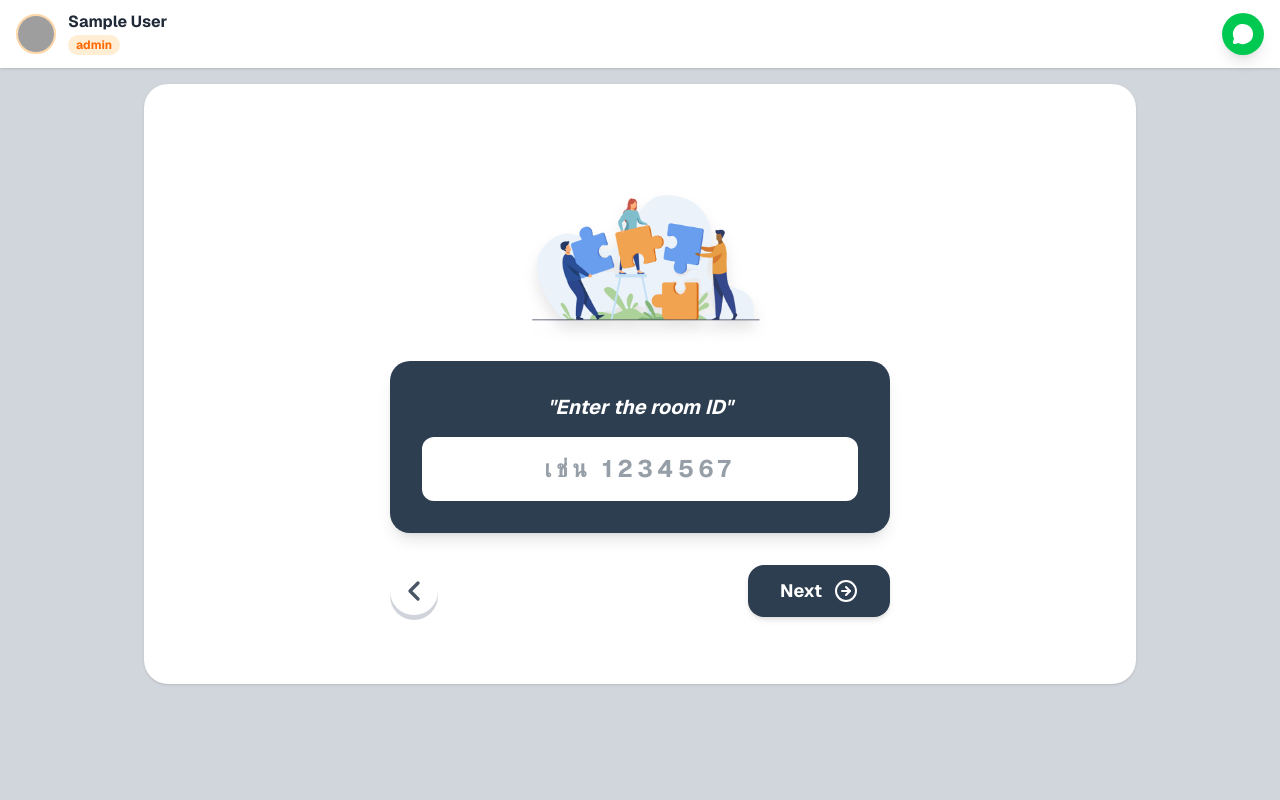
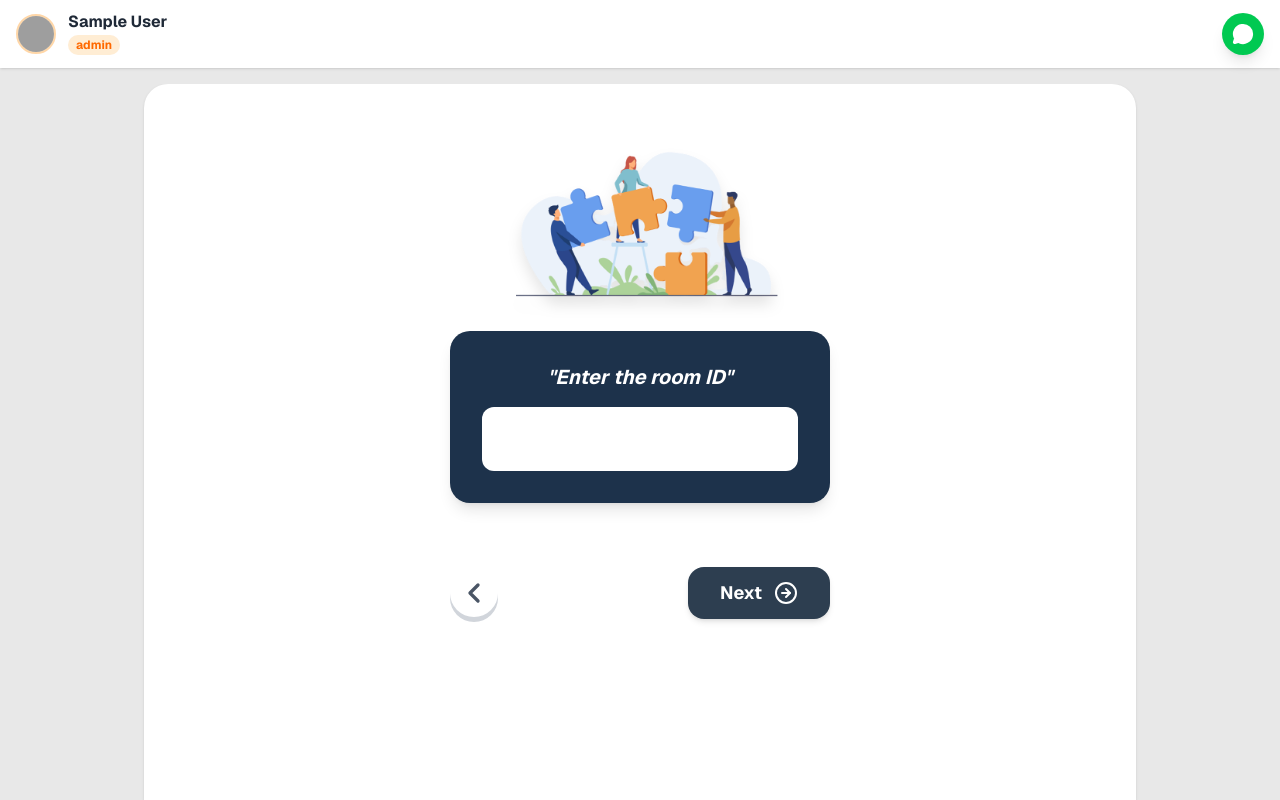
Before and after one commit to Oatto319/FinalProject, a Next.js app: page /join/roomid in a window 1280 px wide. Built offline with nearby package versions, Linux system fonts and the light colour scheme; sample sign-in values are in the browser's storage; grey boxes are pictures that could not be loaded.

Commit message:
fix join page

```diff
--- a/app/join/roomid/page.tsx
+++ b/app/join/roomid/page.tsx
@@ -28,23 +28,23 @@ export default function EnterRoomIdPage() {
   };
 
   return (
-    <div className="min-h-screen bg-gray-300 font-sans flex flex-col items-center">
+    <div className="h-screen bg-[#E8E8E8] font-sans flex flex-col overflow-hidden">
       <Navbar />
-      <main className="w-full max-w-5xl mt-4 px-4 pb-12">
-        <div className="bg-white rounded-[24px] p-8 md:p-12 shadow-sm flex flex-col items-center min-h-[600px] relative">
-          <div className="w-full flex justify-center -mt-20 mb-6 relative z-10">
-            <img src="/img/team.png" alt="Team Illustration" className="w-full max-w-[400px] h-auto object-contain drop-shadow-xl"
+      <main className="flex-1 flex flex-col w-full max-w-5xl mx-auto mt-4 px-4 overflow-hidden">
+        <div className="bg-white rounded-[24px] rounded-bl-none rounded-br-none p-8 md:p-12 shadow-sm flex flex-col items-center flex-1 relative">
+          <div className="w-full flex justify-center -mt-36 mb-4 relative z-10">
+            <img src="/img/team.png" alt="Team Illustration" className="w-full max-w-[460px] h-auto object-contain drop-shadow-xl"
               onError={(e) => { e.currentTarget.src = 'https://img.freepik.com/free-vector/team-holding-jigsaw-puzzle-pieces_74855-6962.jpg'; }} />
           </div>
-          <div className="w-full max-w-[500px] bg-[#2D3E50] rounded-[20px] p-8 flex flex-col items-center gap-4 shadow-lg mb-8">
+          <div className="w-full max-w-[380px] bg-[#1D324B] rounded-[20px] p-8 flex flex-col items-center gap-4 shadow-lg mb-8">
             <label className="text-white text-xl font-bold italic">&quot;Enter the room ID&quot;</label>
-            <input type="text" placeholder="เช่น 1234567" value={roomId}
-              onChange={(e) => { setRoomId(e.target.value.replace(/\D/g, '')); setError(''); }}
+            <input type="text" placeholder="" value={roomId}
+              onChange={(e) => { setRoomId(e.target.value.replace(/\D/g, '').slice(0, 7)); setError(''); }}
               onKeyDown={(e) => e.key === 'Enter' && handleNext()}
               className="w-full bg-white rounded-xl py-4 px-6 text-[#2D3E50] font-bold text-2xl text-center focus:outline-none focus:ring-4 focus:ring-blue-400/50 transition-all tracking-[0.2em]" />
             {error && <p className="text-red-300 text-sm font-bold">{error}</p>}
           </div>
-          <div className="w-full max-w-[500px] flex justify-between items-center">
+          <div className="w-full max-w-[380px] flex justify-between items-center mt-8">
             <button className="w-12 h-12 bg-white rounded-full flex items-center justify-center text-gray-600 shadow-[0_5px_0_0_#d1d5db] hover:shadow-[0_3px_0_0_#d1d5db] hover:translate-y-[2px] active:shadow-none active:translate-y-[5px] transition-all" onClick={() => router.back()}>
               <ChevronLeft size={32} strokeWidth={2.5} />
             </button>
```
